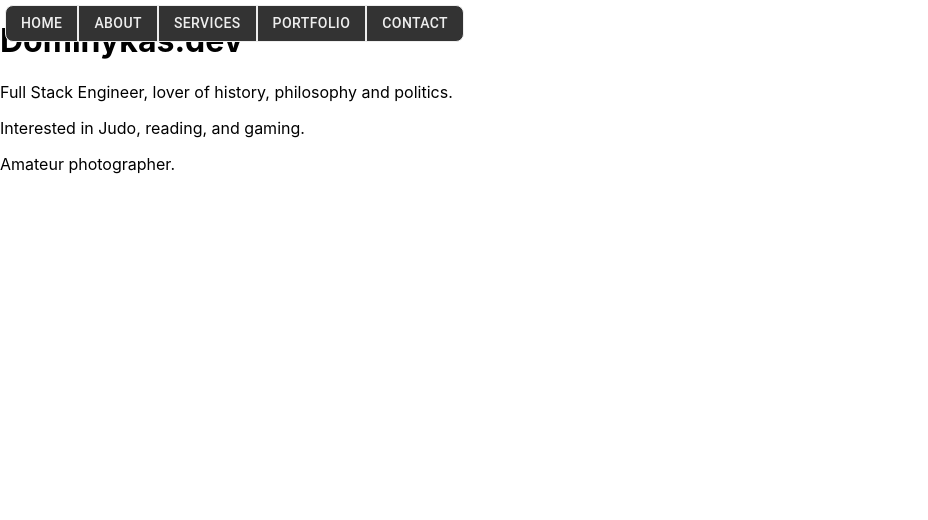
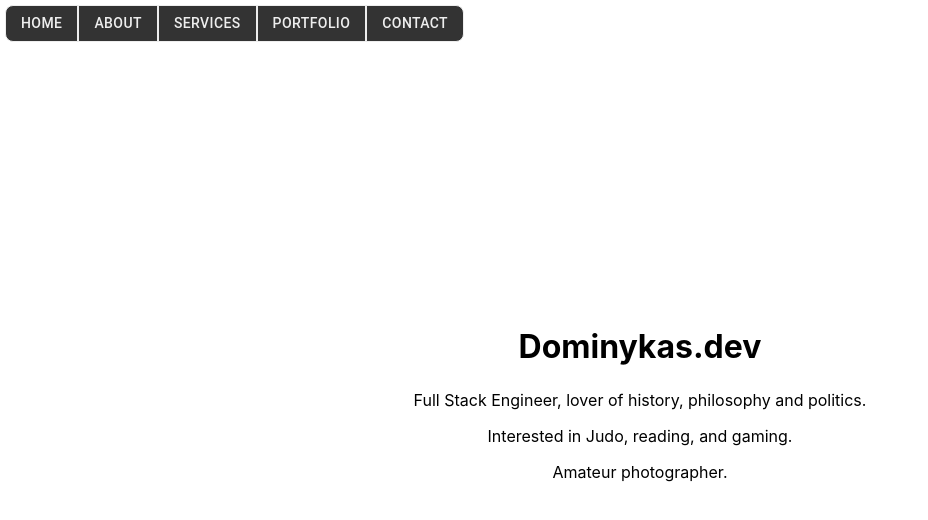
Before and after one commit to dominykasdev/dominykas.dev, a React (Create React App) app: page / in a window 1280 px wide. Shown: the top 520 px of the page, without its empty margins (0-928 px from the left). Built offline with nearby package versions, Linux system fonts and the light colour scheme; the HTML template or start-up script is replaced by a standard one.

Commit message:
centering content with flex

```diff
--- a/src/components/Content.js
+++ b/src/components/Content.js
@@ -1,14 +1,14 @@
 export const home = (
-  <>
+  <div className="centeredContent">
     <h1>Dominykas.dev</h1>
     <p>Full Stack Engineer, lover of history, philosophy and politics.</p>
     <p>Interested in Judo, reading, and gaming.</p>
     <p>Amateur photographer.</p>
-  </>
+  </div>
 );
 
 export const services = (
-  <>
+  <div className="centeredContent">
     <h2>Services</h2>
     <h3>Website Development</h3>
     <p>
@@ -34,11 +34,11 @@ export const services = (
       give you a quote within 48 hours. You will be regularly updated throughout
       development and be involved in the project to give feedback.
     </p>
-  </>
+  </div>
 );
 
 export const about = (
-  <>
+  <div className="centeredContent">
     <h2>About Me</h2>
     <p>Hi, my name is Dominykas, I'm an experienced Full Stack Engineer.</p>
     <p>
@@ -58,11 +58,11 @@ export const about = (
       <li>Jira/Asana</li>
       <li>SQL/MongoDB</li>
     </ul>
-  </>
+  </div>
 );
 
 export const contact = (
-  <>
+  <div className="centeredContent">
     <a
       target="_blank"
       rel="noreferrer"
@@ -83,11 +83,11 @@ export const contact = (
     <a target="_blank" rel="noreferrer" href="https://codepen.io/domdev/">
       CODEPEN
     </a>
-  </>
+  </div>
 );
 
 export const portfolio = (
-  <>
+  <div className="centeredContent">
     <a target="_blank" rel="noreferrer" href="https://pablodifrancesco.com/">
       Pablo Di Francesco
     </a>
@@ -111,5 +111,5 @@ export const portfolio = (
     <a target="_blank" rel="noreferrer" href="https://codepen.io/domdev/">
       CodePen projects
     </a>
-  </>
+  </div>
 );
--- a/src/components/Page.scss
+++ b/src/components/Page.scss
@@ -1,5 +1,6 @@
 .page {
   position: absolute;
+  display: none;
   width: 100%;
   height: 100%;
   overflow: hidden;
@@ -8,5 +9,27 @@
 
 .page.active {
   opacity: 100;
+  display: flex;
   animation-delay: 0.9s;
+  animation-duration: 0.5s;
+  animation-timing-function: ease-in-out;
+  align-items: center;
+  justify-content: center;
+  flex-direction: column;
 }
+
+.page .centeredContent {
+  display: flex;
+  align-items: center;
+  justify-content: center;
+  flex-direction: column;
+  width: 80%;
+}
+
+.page .centeredContent p,
+.page .centeredContent h1,
+.page .centeredContent h2 {
+  text-align: center;
+  margin-block-start: 0.5em;
+  margin-block-end: 0.5em;
+}
```
